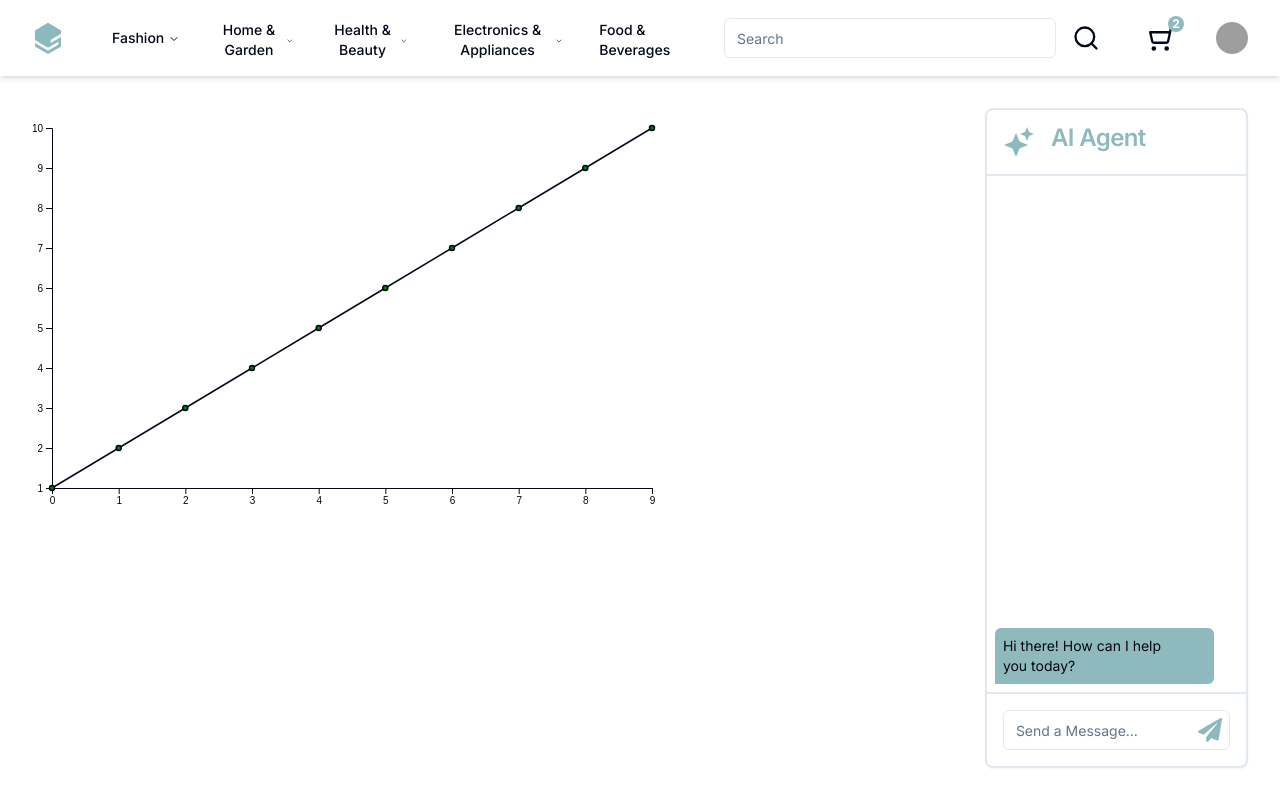
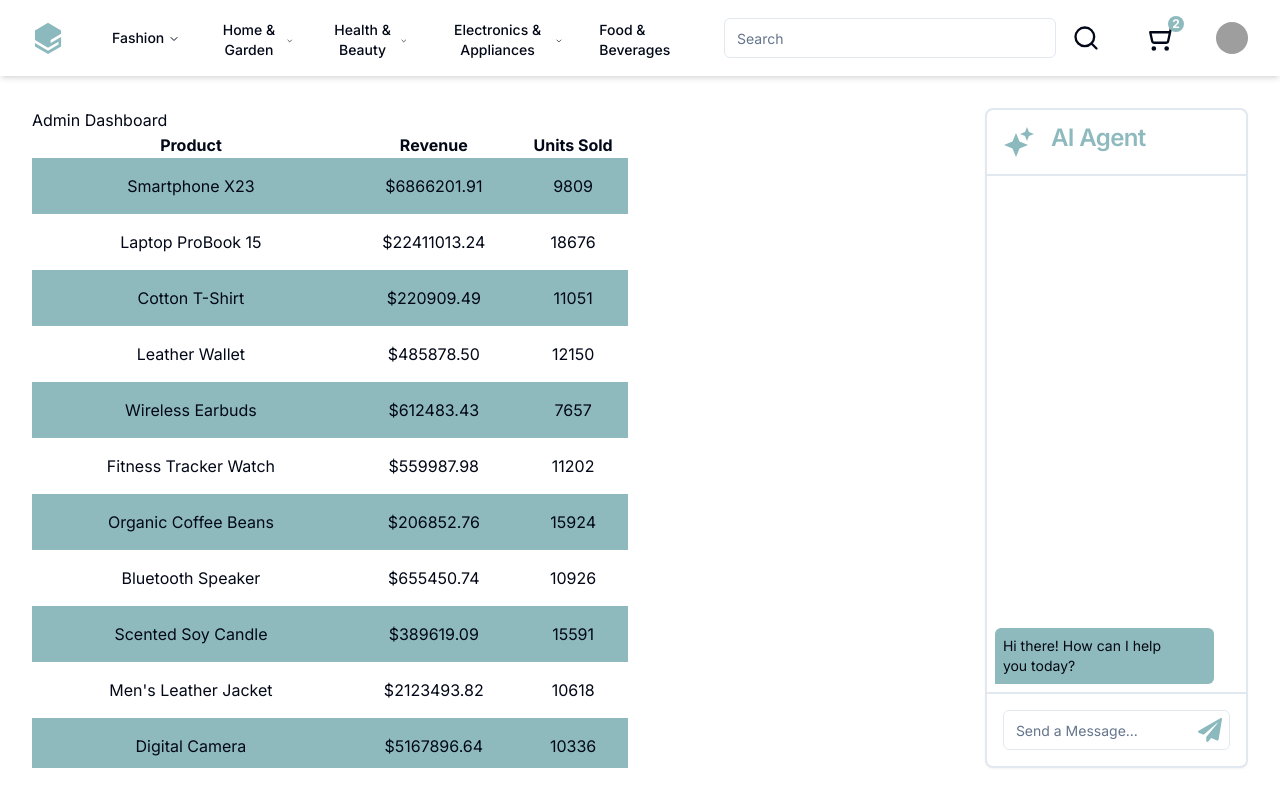
Before and after one commit to abhaymathur21/Cyber-Cypher-3.0-Final-Round, a Next.js app in the folder smart-mart/: page /admin in a window 1280 px wide. Built offline with nearby package versions, Linux system fonts and the light colour scheme; grey boxes are pictures that could not be loaded.

Commit message:
Refactor admin page and handle error in product page

```diff
--- a/smart-mart/app/admin/page.tsx
+++ b/smart-mart/app/admin/page.tsx
@@ -1,11 +1,51 @@
 import LinePlot from "@/components/graphs/SalesLinePlot";
 import products from "@/data/products.json";
 import orders from "@/data/orders.json";
+import { resolveNaptr } from "dns";
 
 const Admin = () => {
   return (
-    <div>
-      <LinePlot data={[1, 2, 3, 4, 5, 6, 7, 8, 9, 10]} />
+    <div className="h-full overflow-y-auto">
+      <h1>Admin Dashboard</h1>
+      <table className="text-center">
+        <tr>
+          <th>Product</th>
+          <th>Revenue</th>
+          <th>Units Sold</th>
+        </tr>
+        {products.map((product) => (
+          <tr key={product.id} className="*:px-8 *:py-4 even:bg-secondary">
+            <td>{product.name}</td>
+            <td>
+              $
+              {(
+                orders
+                  .filter((order) =>
+                    order.products?.some((p) => p.id === product.id),
+                  )
+                  .map(
+                    (order) =>
+                      order.products?.find((p) => p.id === product.id)
+                        ?.quantity || 0,
+                  )
+                  .reduce((acc, quantity) => acc + quantity, 0) * product.price
+              ).toFixed(2)}
+            </td>
+            <td>
+              {orders
+                .filter((order) =>
+                  order.products?.some((p) => p.id === product.id),
+                )
+                .map(
+                  (order) =>
+                    order.products?.find((p) => p.id === product.id)
+                      ?.quantity || 0,
+                )
+                .reduce((acc, quantity) => acc + quantity, 0)}
+            </td>
+          </tr>
+        ))}
+      </table>
     </div>
   );
 };
--- a/smart-mart/app/products/[id]/page.tsx
+++ b/smart-mart/app/products/[id]/page.tsx
@@ -19,6 +19,8 @@ const ProductPage = async ({ params: { id } }: { params: { id: string } }) => {
 
   const cart = user.cart;
 
+  let recommendedProducts: Product[] = [];
+  try {
     const recommended = await fetch("http://localhost:5000/recommend", {
       method: "POST",
       headers: {
@@ -27,9 +29,12 @@ const ProductPage = async ({ params: { id } }: { params: { id: string } }) => {
       body: JSON.stringify({ id: product.id }),
     }).then((res) => res.json());
 
-  const recommendedProducts = recommended["recommended_items"].map(
-    (id: string) => products.find((product) => product.id === parseInt(id)),
+    recommendedProducts = recommended["recommended_items"].map((id: string) =>
+      products.find((product) => product.id === parseInt(id)),
     ) as Product[];
+  } catch (error) {
+    console.error(error);
+  }
 
   return (
     <div className="grid grid-cols-[2fr_3fr] gap-4 overflow-auto pr-4">
```
Lines whose indentation alone changed are shown as unchanged.
